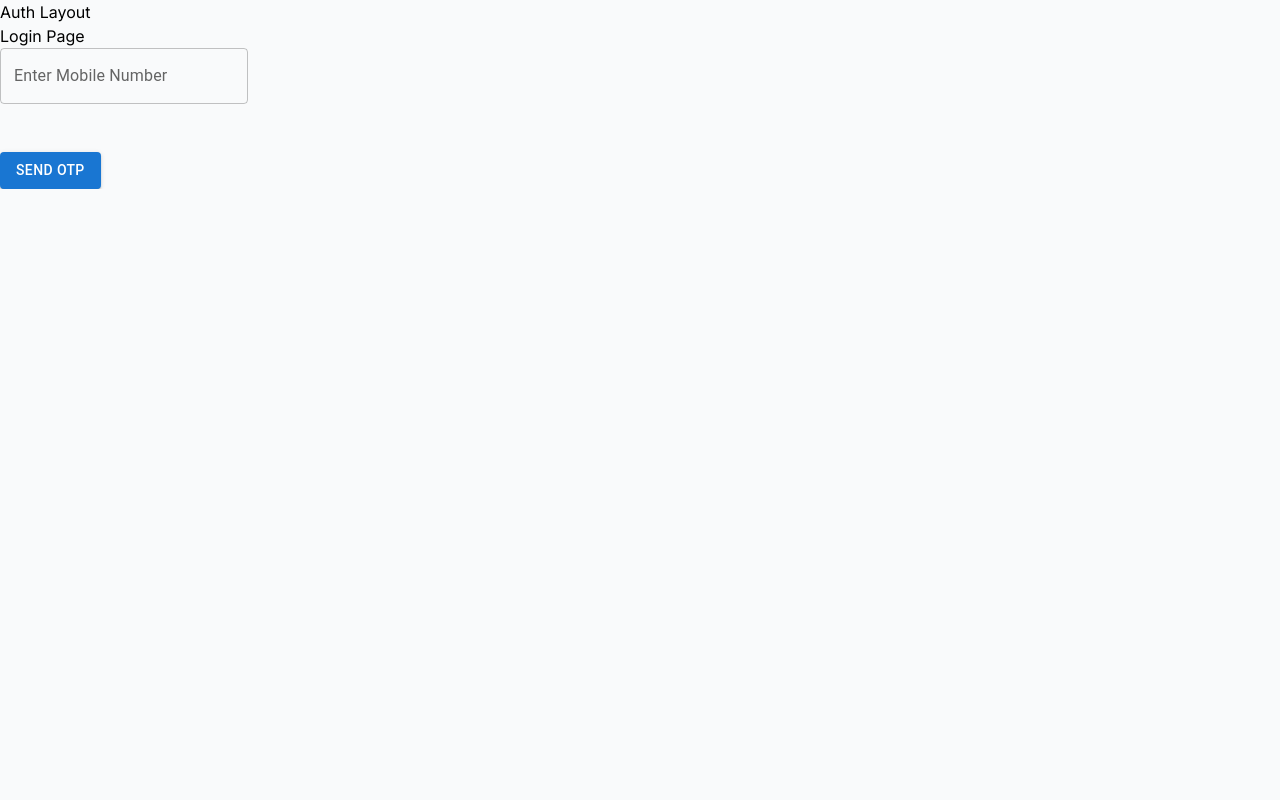
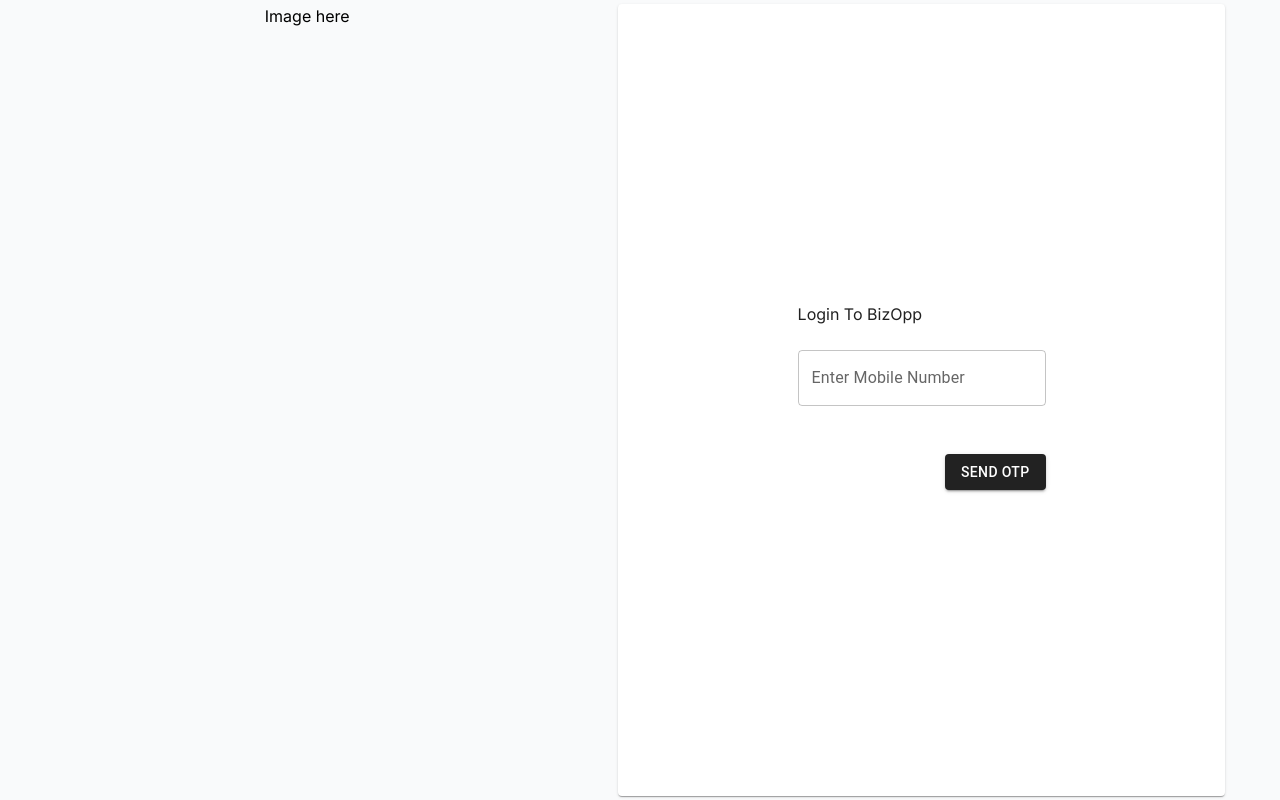
Before and after one commit to softgen-mustafa/softgen-web, a Next.js app: page /auth in a window 1280 px wide. Built offline with nearby package versions, Linux system fonts and the light colour scheme.

Commit message:
Minor changes in auth screens and data grid

```diff
--- a/app/auth/layout.tsx
+++ b/app/auth/layout.tsx
@@ -6,14 +6,9 @@ export default function AuthLayout({
 }>) {
   return (
     <div className="w-[96vw]" >
-    {/* <html lang="en">
-      <body> */}
-        <h1>Auth Layout</h1>
         <div >
           {children}
         </div>
-        {/* </body>
-    </html> */}
     </div>
   );
 }
--- a/app/auth/login/[mobile]/page.tsx
+++ b/app/auth/login/[mobile]/page.tsx
@@ -1,14 +1,15 @@
-
 "use client";
 import { getUmsBaseUrl, postAsync } from "@/app/services/rest_services";
+import { CardView, GridConfig, RenderGrid } from "@/app/ui/responsive_grid";
 import { TextInput } from "@/app/ui/text_inputs";
-import { Button } from "@mui/material";
+import { inspiredPalette } from "@/app/ui/theme";
+import { Button, Grid } from "@mui/material";
 import { btoa } from "buffer";
 import { useParams, useRouter, useSearchParams } from "next/navigation";
 import { useEffect, useRef, useState } from "react";
 let Cookies = require("js-cookie");
 
-const Page = ({params}: {params: any}) => {
+const Page = ({ params }: { params: any }) => {
   const router = useRouter();
   const mobile = params.mobile;
   let userDetail = useRef({
@@ -19,11 +20,65 @@ const Page = ({params}: {params: any}) => {
   let hasReloaded = false;
 
   useEffect(() => {
-    if (!hasReloaded)
-    {
+    if (!hasReloaded) {
       sendOtp();
     }
   }, []);
+
+  const gridConfig: GridConfig[] = [
+    {
+      type: "item",
+      view: (
+        <div className="flex flex-col justify-center items-center">
+          Image here
+        </div>
+      ),
+      className: "",
+      children: [],
+    },
+    {
+      type: "item",
+      view: (
+        <CardView className="flex flex-col justify-center items-center">
+          <p>Login Page</p>
+          <p>{`You'll get an OTP on your this mobile number: ${mobile}`}</p>
+          <br />
+          <TextInput
+            mode="number"
+            placeHolder="Enter OTP"
+            onTextChange={(value: string) => {
+              userDetail.current.otp = value;
+            }}
+          />
+          <br />
+          <TextInput
+            mode="password"
+            placeHolder="Enter Password"
+            onTextChange={(value: string) => {
+              userDetail.current.password = value;
+            }}
+          />
+          <br />
+          <br />
+          <div className="flex flex-row justify-end">
+            <Button
+            style={{
+              background: inspiredPalette.dark
+            }}
+              variant="contained"
+              onClick={() => {
+                onSubmit();
+              }}
+            >
+              Login
+            </Button>
+          </div>
+        </CardView>
+      ),
+      className: "",
+      children: [],
+    },
+  ];
 
   const sendOtp = async () => {
     hasReloaded = true;
@@ -36,21 +91,19 @@ const Page = ({params}: {params: any}) => {
     } catch {
       alert("Could not send OTP");
     }
-  }
+  };
   const verifyOtp = async () => {
     try {
       let url = `${getUmsBaseUrl()}/auth/otp/verify`;
       let body = {
         mobile_number: mobile,
-        otp: userDetail.current.otp
+        otp: userDetail.current.otp,
       };
       let response = await postAsync(url, body);
       console.log(`verify OTP: ${JSON.stringify(response)}`);
       return response["is_success"];
-    } catch {
-
-    }
-  }
+    } catch {}
+  };
 
   const login = async () => {
     try {
@@ -66,12 +119,10 @@ const Page = ({params}: {params: any}) => {
         return false;
       }
       let tokenInfo = response["token"];
-      Cookies.set('authToken', tokenInfo["value"]);
+      Cookies.set("authToken", tokenInfo["value"]);
       return true;
-    } catch {
-
-    }
-  }
+    } catch {}
+  };
 
   const onSubmit = async () => {
     let isOtpValid = await verifyOtp();
@@ -79,39 +130,26 @@ const Page = ({params}: {params: any}) => {
       alert("Invalid OTP");
       return;
     }
-    console.log(`is valid otp: ${isOtpValid} `)
+    console.log(`is valid otp: ${isOtpValid} `);
     let isLoggedIn = await login();
     if (!isLoggedIn) {
       alert("Invalid Credentials");
       router.back();
     }
     router.push("/dashboard");
-  }
+  };
 
-  return (
-    <div>
-      <p>Login Page</p>
-      <p>{`You'll get an OTP on your this mobile number: ${mobile}`}</p>
-      <TextInput
-        mode="number"
-        placeHolder="Enter OTP"
-        onTextChange={(value: string) => {
-          userDetail.current.otp = value;
+  return <div>
+      <Grid
+        container
+        sx={{
+          flexGrow: 1,
+          height: "100vh",
         }}
-      />
-      <br />
-      <TextInput
-        mode="password"
-        placeHolder="Enter Password"
-        onTextChange={(value: string) => {
-          userDetail.current.password = value;
-        }}
-      />
-      <br />
-      <br />
-      <Button variant="contained" onClick={() => { onSubmit()}}>Login</Button>
-    </div>
-  );
+      >
+        {RenderGrid(gridConfig)}
+      </Grid>
+  </div>;
 };
 
 export default Page;
--- a/app/auth/page.tsx
+++ b/app/auth/page.tsx
@@ -1,17 +1,33 @@
 "use client";
 import { TextInput } from "@/app/ui/text_inputs";
-import { Button } from "@mui/material";
+import { Button, Grid } from "@mui/material";
 import { useRouter } from "next/navigation";
 import { useRef } from "react";
 import { getAsync, getUmsBaseUrl } from "../services/rest_services";
+import { CardView, GridConfig, RenderGrid } from "../ui/responsive_grid";
+import { inspiredPalette } from "../ui/theme";
 
 const Page = () => {
   let mobileNumber = useRef("");
   const router = useRouter();
 
-  return (
-    <div>
-      <p>Login Page</p>
+  const gridConfig: GridConfig[] = [
+    {
+      type: "item",
+      view: (
+        <div className="flex flex-col justify-center items-center">
+          Image here
+        </div>
+      ),
+      className: "",
+      children: [],
+    },
+    {
+      type: "item",
+      view: (
+        <CardView className="flex flex-col justify-center items-center">
+          <p>Login To BizOpp</p>
+          <br />
           <TextInput
             mode="number"
             placeHolder="Enter Mobile Number"
@@ -19,18 +35,51 @@ const Page = () => {
               mobileNumber.current = value;
             }}
           />
-      <br/>
-      <br/>
-      <Button variant="contained" onClick={() => {
-        localStorage.setItem("mobileNumber", JSON.stringify(mobileNumber.current))
+          <br />
+          <br />
+          <div className="flex flex-row justify-end">
+            <Button
+              variant="contained"
+              style={{
+                background: inspiredPalette.dark,
+              }}
+              onClick={() => {
+                localStorage.setItem(
+                  "mobileNumber",
+                  JSON.stringify(mobileNumber.current)
+                );
 
-         let url = `${getUmsBaseUrl()}/auth/check-registration?MobileNumber=${mobileNumber.current}`;
+                let url = `${getUmsBaseUrl()}/auth/check-registration?MobileNumber=${
+                  mobileNumber.current
+                }`;
                 getAsync(url).then((response) => {
                   if (response["does_exist"]) {
                     router.push(`/auth/login/${mobileNumber.current}`);
                   }
                 });
-      }}>Send OTP</Button>
+              }}
+            >
+              Send OTP
+            </Button>
+          </div>
+        </CardView>
+      ),
+      className: "",
+      children: [],
+    },
+  ];
+
+  return (
+    <div>
+      <Grid
+        container
+        sx={{
+          flexGrow: 1,
+          height: "100vh",
+        }}
+      >
+        {RenderGrid(gridConfig)}
+      </Grid>
     </div>
   );
 };
--- a/app/dashboard/outstanding/bill-detail/page.tsx
+++ b/app/dashboard/outstanding/bill-detail/page.tsx
@@ -2,6 +2,7 @@
 import { getBmrmBaseUrl, postAsync } from "@/app/services/rest_services";
 import { DataTable } from "@/app/ui/data_grid";
 import { CardView, GridConfig, RenderGrid } from "@/app/ui/responsive_grid";
+import { SearchInput } from "@/app/ui/text_inputs";
 import { ChevronLeftRounded } from "@mui/icons-material";
 import {
   Grid,
@@ -13,8 +14,9 @@ import {
 } from "@mui/material";
 import { PieChart } from "@mui/x-charts";
 import { DataGrid, GridColDef } from "@mui/x-data-grid";
+import { SearchParamsContext } from "next/dist/shared/lib/hooks-client-context.shared-runtime";
 import { useRouter } from "next/navigation";
-import { useEffect, useState } from "react";
+import { useEffect, useRef, useState } from "react";
 
 const Page = ({}) => {
   const partyName: string = localStorage.getItem("bill_party_name") || "";
@@ -74,6 +76,8 @@ const Page = ({}) => {
       maxWidth: 400,
     },
   ];
+
+  let searchText = useRef("");
 
   const gridConfig: GridConfig[] = [
     {
@@ -181,7 +185,7 @@ const Page = ({}) => {
         filter: {
           page_number: page,
           page_size: pageSize,
-          search_text: "",
+          search_text: searchText.current,
           sort_by: "billNumber",
           sort_order: "asc",
         },
@@ -190,7 +194,7 @@ const Page = ({}) => {
       requestBody = {
         page_number: page,
         page_size: pageSize,
-        search_text: "",
+        search_text: searchText.current,
         sort_by: "billNumber",
         sort_order: "",
       };
@@ -217,12 +221,7 @@ const Page = ({}) => {
   };
 
   return (
-    <div
-      className="w-full"
-      style={{
-        paddingTop: 60,
-      }}
-    >
+    <div className="w-full" style={{}}>
       <Grid
         container
         className="bg-gray-200"
--- a/app/dashboard/outstanding/party-search/page.tsx
+++ b/app/dashboard/outstanding/party-search/page.tsx
@@ -2,6 +2,7 @@
 import { getBmrmBaseUrl, postAsync } from "@/app/services/rest_services";
 import { DataTable } from "@/app/ui/data_grid";
 import { CardView, GridConfig, RenderGrid } from "@/app/ui/responsive_grid";
+import { SearchInput } from "@/app/ui/text_inputs";
 import { ChevronLeftRounded } from "@mui/icons-material";
 import {
   Card,
@@ -30,10 +31,7 @@ const Page = () => {
     onApi(1, 10);
   }, []);
 
-  const onApi = async (
-    page: number,
-    pageSize: number,
-  ) => {
+  const onApi = async (page: number, pageSize: number) => {
     let collectionUrl = `${getBmrmBaseUrl()}/bill/get/upcoming-bills?groupType=${billType}&durationType=${filterType}&durationKey=${filterValue}`;
     let agingUrl = `${getBmrmBaseUrl()}/bill/get/aging-bills?agingCode=${filterValue}&groupType=${billType}`;
     let totalOutstandingUrl = `${getBmrmBaseUrl()}/bill/get/all-party-bills?groupType=${billType}`;
@@ -48,7 +46,7 @@ const Page = () => {
     let requestBody = {
       page_number: page,
       page_size: pageSize,
-      search_text: "",
+      search_text: searchText.current,
       sort_by: "name",
       sort_order: "asc",
     };
@@ -93,6 +91,8 @@ const Page = () => {
     },
   ];
 
+  let searchText = useRef("");
+
   const gridConfig: GridConfig[] = [
     {
       type: "item",
@@ -118,12 +118,18 @@ const Page = () => {
               : `All parties outstanding values`}
           </Typography>
           <br />
+          <SearchInput
+            placeHolder="Search..."
+            onTextChange={(value) => {
+              searchText.current = value;
+            }}
+          />
           <br />
           <Container className="overflow-x-auto flex">
             <PieChart
               width={300}
               height={300}
-              margin={{top: 100, left: 100, bottom: 100, right: 100,}}
+              margin={{ top: 100, left: 100, bottom: 100, right: 100 }}
               sx={{
                 flex: 1,
                 borderWidth: 2,
@@ -192,11 +198,7 @@ const Page = () => {
   ];
 
   return (
-    <div
-      className="w-full"
-      style={{
-      }}
-    >
+    <div className="w-full" style={{}}>
       <Grid
         container
         sx={{
--- a/app/ui/data_grid.tsx
+++ b/app/ui/data_grid.tsx
@@ -1,15 +1,23 @@
 "use client";
 
+import { Container } from "@mui/material";
 import { DataGrid, GridColDef } from "@mui/x-data-grid";
 import React, { useEffect, useState } from "react";
+import { SearchInput } from "./text_inputs";
 
 interface TableViewProps {
   columns: GridColDef<any>[];
   onApi: (page: number, pageSize: number) => Promise<any[]>;
   onRowClick: (params: any) => void;
+  onSearch?: (key: string) => void;
 }
 
-const DataTable: React.FC<TableViewProps> = ({ columns, onApi, onRowClick }) => {
+const DataTable: React.FC<TableViewProps> = ({
+  columns,
+  onApi,
+  onRowClick,
+  onSearch,
+}) => {
   const [rows, setRows] = useState<any[]>([]);
   const [paginationModel, setPaginationModel] = useState({
     page: 0,
@@ -17,12 +25,24 @@ const DataTable: React.FC<TableViewProps> = ({ columns, onApi, onRowClick }) =>
   });
 
   useEffect(() => {
-    onApi(paginationModel.page + 1, paginationModel.pageSize).then((entries) => {
+    onApi(paginationModel.page + 1, paginationModel.pageSize).then(
+      (entries) => {
         setRows(entries);
-    })
-  }, [columns])
+      }
+    );
+  }, [columns]);
 
   return (
+    <Container>
+      {onSearch != null && (
+        <SearchInput
+          placeHolder="Search..."
+          onTextChange={(value) => {
+            onSearch(value);
+            onApi(paginationModel.page + 1, paginationModel.pageSize);
+          }}
+        />
+      )}
       <DataGrid
         columns={columns}
         rows={rows}
@@ -47,6 +67,7 @@ const DataTable: React.FC<TableViewProps> = ({ columns, onApi, onRowClick }) =>
           });
         }}
       />
+    </Container>
   );
 };
 
--- a/app/ui/text_inputs.tsx
+++ b/app/ui/text_inputs.tsx
@@ -1,6 +1,36 @@
 "use client";
 
-import { TextField } from "@mui/material";
+import { Search } from "@mui/icons-material";
+import { InputAdornment, TextField } from "@mui/material";
+const SearchInput = ({
+  placeHolder,
+  onTextChange,
+}: {
+  placeHolder: string;
+  onTextChange: (value: string) => void;
+}) => {
+  return (
+    <div className="flex flex-row w-full">
+      <TextField
+        label={placeHolder}
+        variant="outlined"
+        type={"text"}
+        InputProps={{
+          endAdornment: (
+            <InputAdornment position="end">
+              <Search/>
+            </InputAdornment>
+          )
+        }}
+        onChange={(event: React.ChangeEvent<HTMLInputElement>) => {
+          let updatedValue = event.target.value;
+          onTextChange(updatedValue);
+        }}
+      />
+    </div>
+  );
+};
+
 
 const TextInput = ({
   mode,
@@ -26,4 +56,4 @@ const TextInput = ({
   );
 };
 
-export { TextInput };
+export { TextInput, SearchInput };
```
Lines whose indentation alone changed are shown as unchanged.
